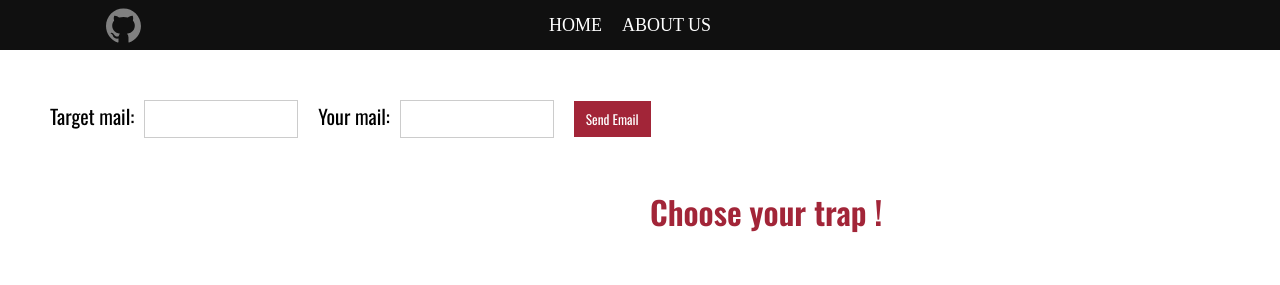
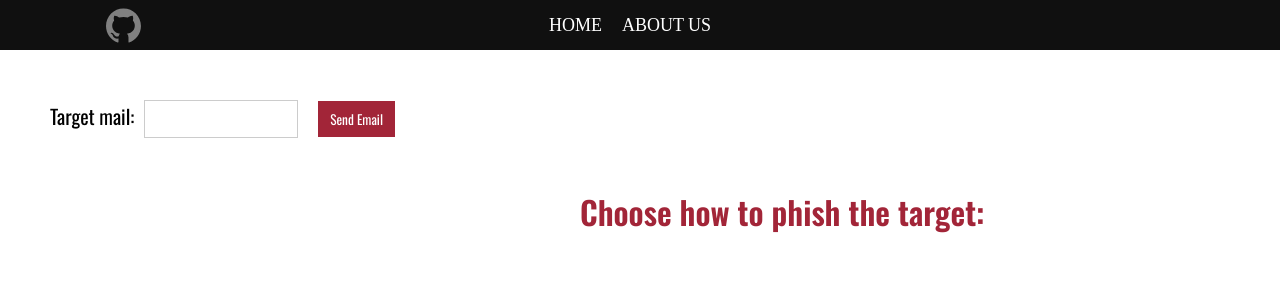
Before and after one commit to m-ensr/phis-fe, a React (Create React App) app: page /hunting in a window 1280 px wide. Shown: the top 285 px of the page. Built offline with nearby package versions, Linux system fonts and the light colour scheme.

Commit message:
Update hunting.jsx & hunting.css

```diff
--- a/src/pages/hunting.css
+++ b/src/pages/hunting.css
@@ -71,6 +71,6 @@
 .trapTitle {
   font-family: "Oswald", sans-serif;
   margin-top: 50px;
-  margin-left: 650px;
+  margin-left: 580px;
   color: #a22538;
 }
--- a/src/pages/hunting.jsx
+++ b/src/pages/hunting.jsx
@@ -51,10 +51,6 @@ function Hunting() {
             onChange={handleEmailChange}
           />
         </label>
-        <label>
-          Your mail:
-          <input type="email" />
-        </label>
         <button onClick={handleSendEmail}>Send Email</button>
 
         {apiResponse && (
@@ -66,7 +62,7 @@ function Hunting() {
         )}
       </div>
 
-      <h1 className="trapTitle">Choose your trap !</h1>
+      <h1 className="trapTitle">Choose how to phish the target:</h1>
 
       <div className="rods">
         <img
```
